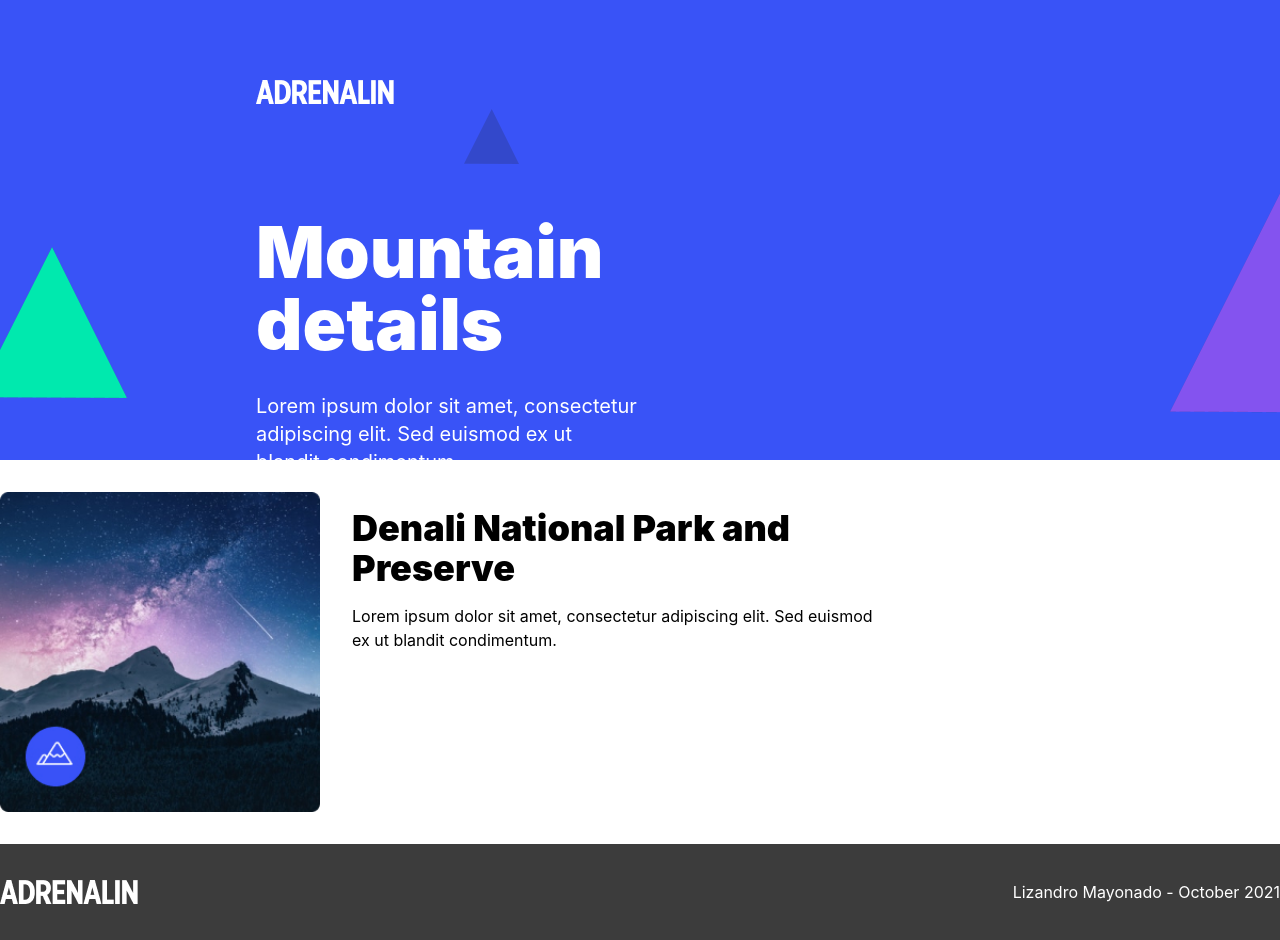
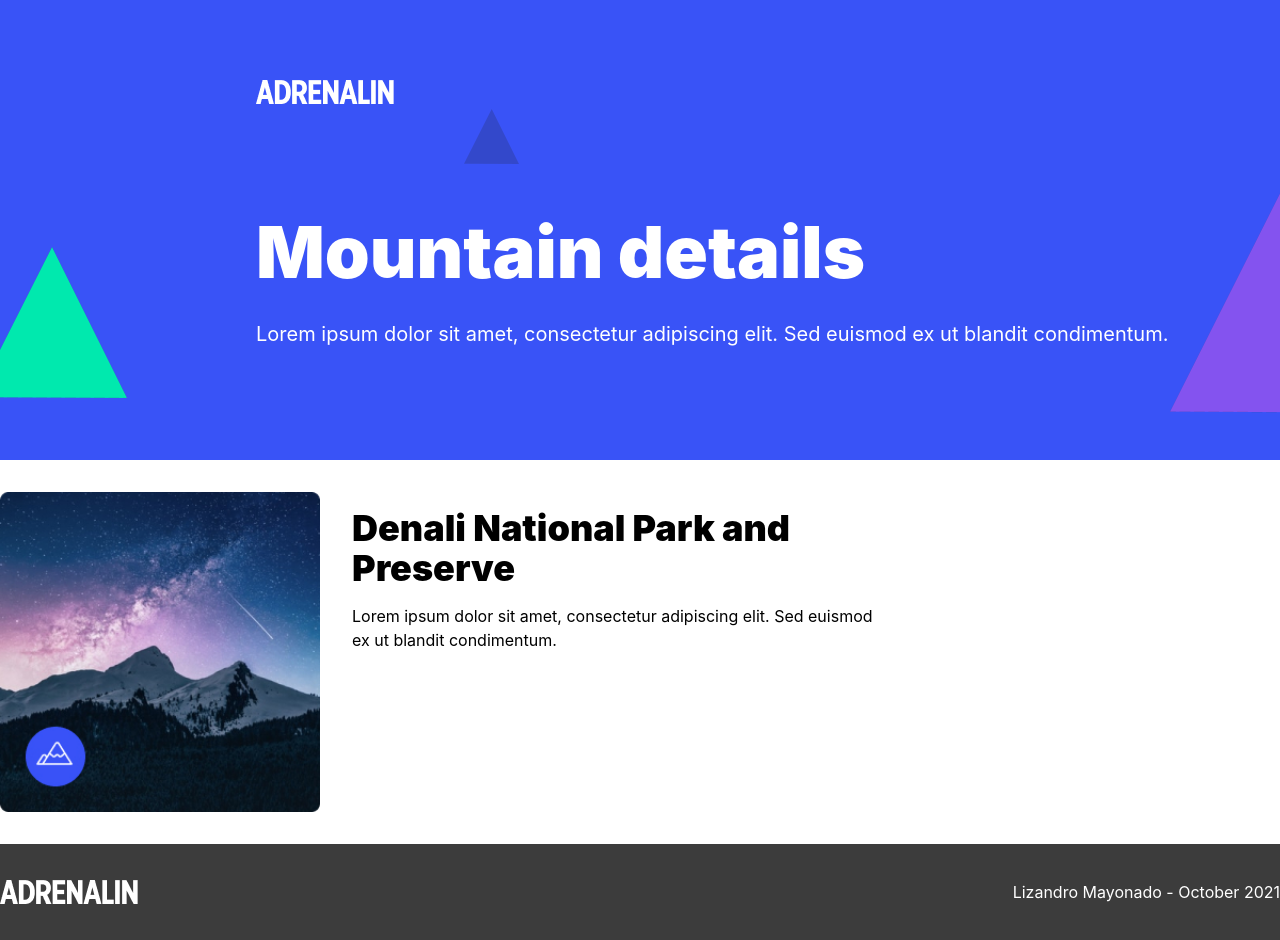
Before and after one commit to Mayonado/adrenalin-web, a React (Create React App) app: page /feed-details/1001 in a window 1280 px wide. Built offline with nearby package versions, Linux system fonts and the light colour scheme.

Commit message:
update:fixed medium size responsiveness

```diff
--- a/src/components/Footer/Footer.js
+++ b/src/components/Footer/Footer.js
@@ -10,7 +10,7 @@ const Footer = () => {
       <div className="flex w-2/6 text-white justify-end">
         Front-end developer test page - October 2021
       </div> */}
-      <div className="flex flex-col sm:flex-row sm:container px-8 sm:px-0">
+      <div className="flex flex-col sm:flex-row sm:container sm:px-0">
         <div className="w-full sm:w-6/12 py-1">
           <img src={whiteLogo} alt="White Logo" />
         </div>
--- a/src/components/Nav/Nav.js
+++ b/src/components/Nav/Nav.js
@@ -8,8 +8,8 @@ const Nav = () => {
   const routeIndex = location.pathname === "/" ? 0 : 1;
   const route = routes[routeIndex];
   return (
-    <div className="bg-mobile-banner sm:bg-bannerImg min-h-mobile-banner sm:min-h-desktop-banner bg-no-repeat bg-cover grid grid-cols-2">
-      <div className="flex flex-col pl-8 sm:pl-64">
+    <div className="bg-mobile-banner sm:bg-bannerImg min-h-mobile-banner sm:min-h-desktop-banner bg-no-repeat bg-cover grid grid-cols-2 sm:grid-cols-2 md:grid-cols-1 lg:grid-cols-1 xl:grid-cols-1">
+      <div className="flex flex-col pl-8 sm:pl-8 md:pl-36 lg:pl-32 xl:pl-64">
         <div className="my-8 sm:my-20">
           <img src={whiteLogo} />
         </div>
--- a/src/hoc/Layout/Layout.js
+++ b/src/hoc/Layout/Layout.js
@@ -6,7 +6,7 @@ const Layout = ({ children }) => {
   return (
     <div className="flex flex-col justify-between h-screen w-full">
       <Nav />
-      <div className="px-4 sm:px-0 sm:container w-full py-8 m-auto">
+      <div className="px-4 sm:px-8 md:px-8 lg:px-8 xl:px-0 sm:container w-full py-8 m-auto">
         {children}
       </div>
       <Footer />
--- a/src/index.css
+++ b/src/index.css
@@ -15,3 +15,8 @@ code {
   font-family: source-code-pro, Menlo, Monaco, Consolas, "Courier New",
     monospace;
 }
+
+.scrollbar-thin,
+.scrollbar {
+  overflow: unset !important;
+}
```
Also changed, not shown: 1 other file (tests, documents, lock files or other folders).
